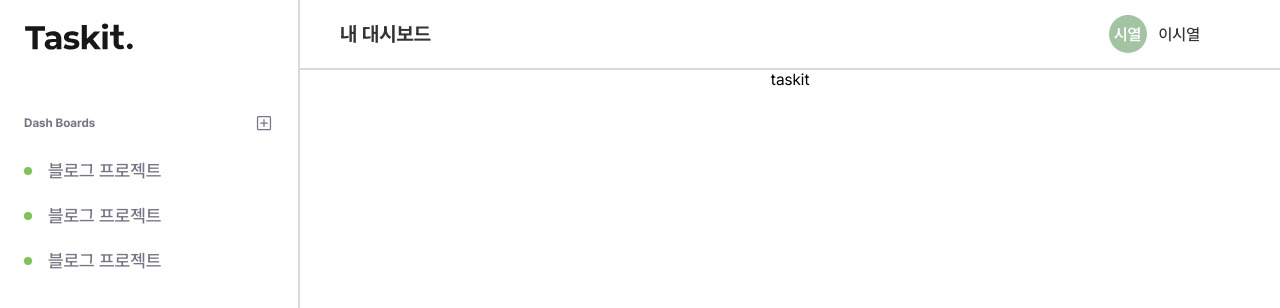
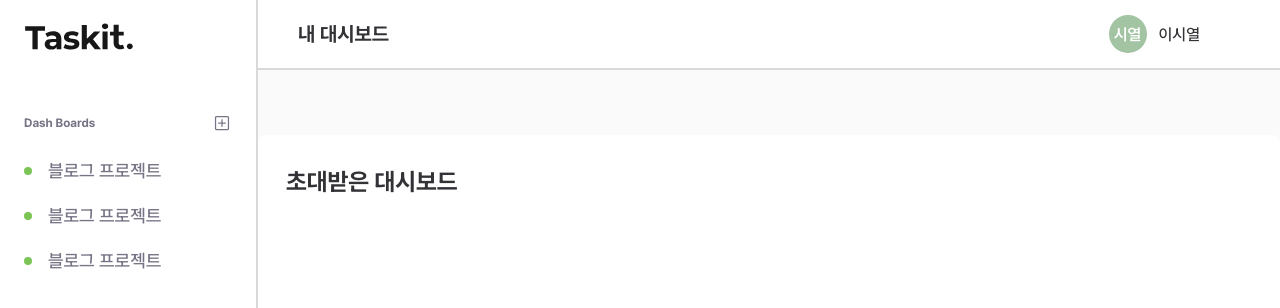
Before and after one commit to siyeol97/taskit, a Next.js app: page / in a window 1280 px wide. Shown: the top 308 px of the page. Built offline with nearby package versions, Linux system fonts and the light colour scheme.

Commit message:
💄 Style: add InviteContainer component

```diff
--- a/src/app/(dashboard)/page.module.scss
+++ b/src/app/(dashboard)/page.module.scss
@@ -1,6 +1,9 @@
 @use '../../styles/mixins' as *;
 @use '../../styles/variables' as *;
 
-.div {
-  color: $black_000000;
+.wrapper {
+  @include flex();
+  width: 100%;
+  min-height: calc(100vh - 70px);
+  background-color: $gray_FAFAFA;
 }
--- a/src/app/(dashboard)/page.tsx
+++ b/src/app/(dashboard)/page.tsx
@@ -1,5 +1,15 @@
+import InviteContainer from '@/components/Invite/InviteContainer/InviteContainer';
 import styles from './page.module.scss';
+import { Metadata } from 'next';
+
+export const metadata: Metadata = {
+  title: '내 대시보드',
+};
 
 export default function Home() {
-  return <div className={styles.div}>taskit</div>;
+  return (
+    <section className={styles.wrapper}>
+      <InviteContainer />
+    </section>
+  );
 }
--- /dev/null
+++ b/src/components/Invite/InviteContainer/InviteContainer.module.scss
@@ -0,0 +1,16 @@
+@use '../../../styles/mixins' as *;
+@use '../../../styles/variables' as *;
+
+.wrapper {
+  width: 1022px;
+  height: 600px;
+  background-color: $white_FFFFFF;
+  border-radius: 8px;
+  padding: 32px 28px;
+}
+
+.title {
+  color: $black_333236;
+  font-size: 24px;
+  font-weight: 700;
+}
--- /dev/null
+++ b/src/components/Invite/InviteContainer/InviteContainer.tsx
@@ -0,0 +1,9 @@
+import styles from './InviteContainer.module.scss';
+
+export default function InviteContainer() {
+  return (
+    <div className={styles.wrapper}>
+      <span className={styles.title}>초대받은 대시보드</span>
+    </div>
+  );
+}
--- a/src/components/Sidebar/Sidebar.tsx
+++ b/src/components/Sidebar/Sidebar.tsx
@@ -1,18 +1,21 @@
 import Image from 'next/image';
 import styles from './Sidebar.module.scss';
 import SidebarDashBoardListItem from './SidebarDashBoardListItem/SidebarDashBoardListItem';
+import Link from 'next/link';
 
 export default function Sidebar() {
   return (
     <nav className={styles.wrapper}>
       <div className={styles.container}>
         <div className={styles.logo_box}>
+          <Link href='/'>
             <Image
               src={'/Taskit.svg'}
               alt='logo'
               fill
               className={styles.logo}
             />
+          </Link>
         </div>
         <div className={styles.dashboard_list_head}>
           <span>Dash Boards</span>
```
Lines whose indentation alone changed are shown as unchanged.
